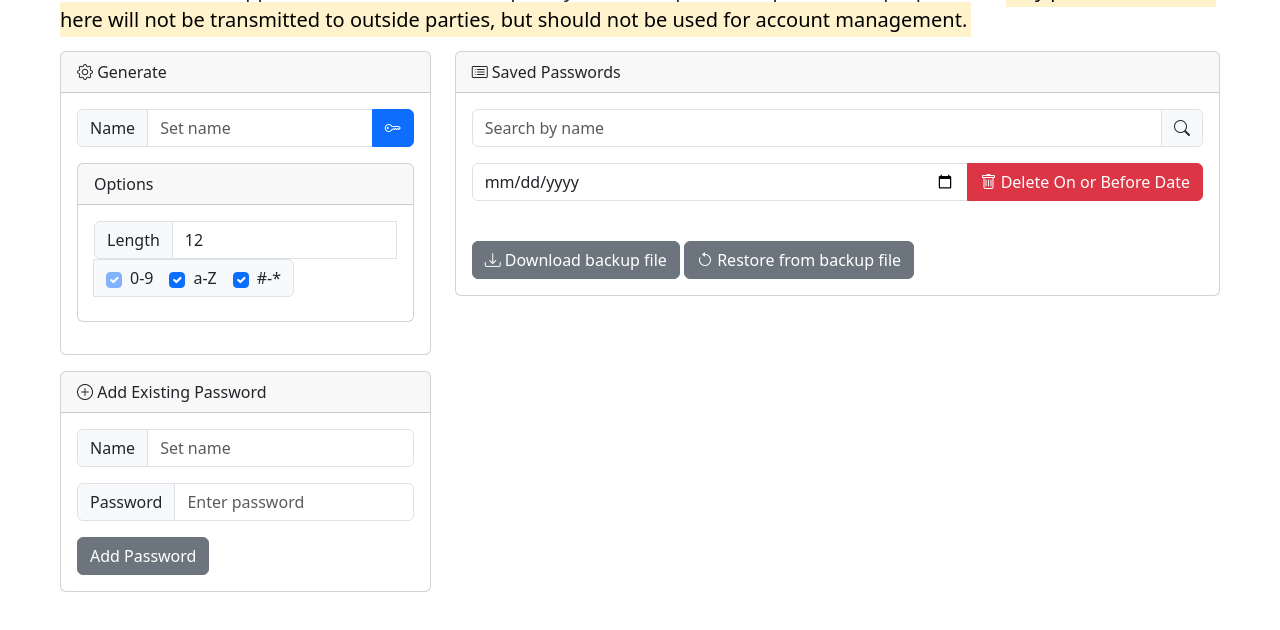
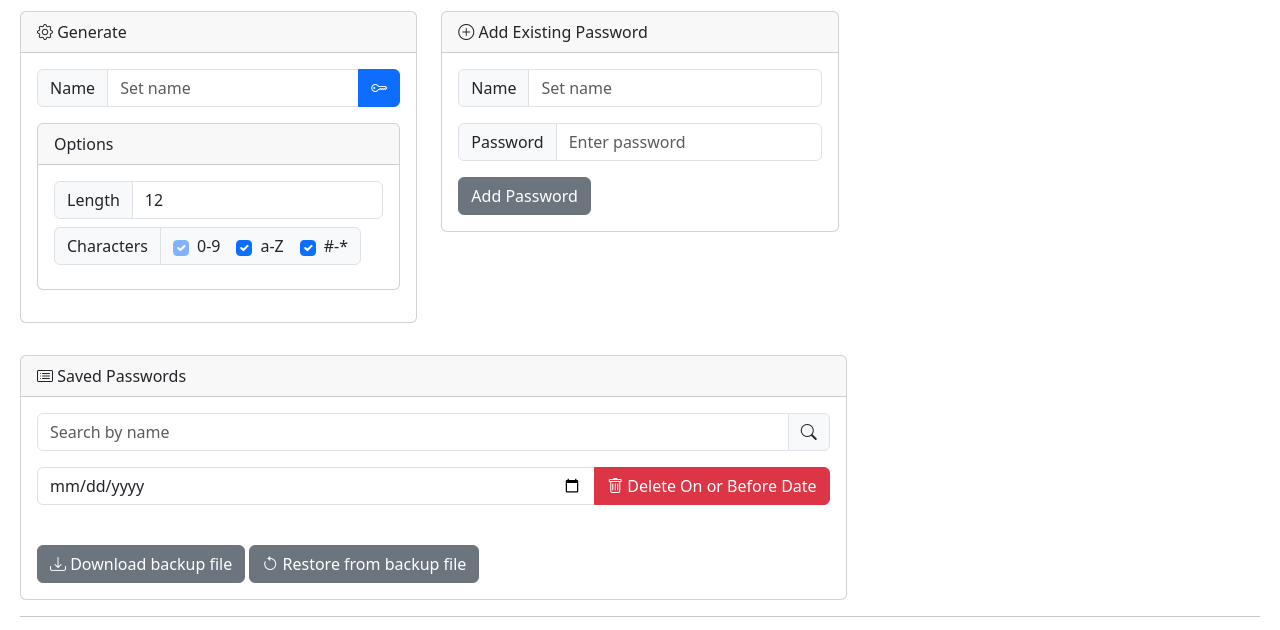
Before and after one commit to TetsuakiBaba/PPAPable, a website: page index.html in a window 1280 px wide. Shown: the part 201-831 px from the top of the page. Drawn offline with Linux system fonts and the light colour scheme.

Commit message:
fixed layout

```diff
--- a/index.html
+++ b/index.html
@@ -11,7 +11,7 @@
     <link rel="manifest" href="manifest.json">
 </head>
 
-<body class="p-5">
+<body class="p-2">
 
     <!-- Modal -->
     <div class="modal fade" id="staticBackdrop" data-bs-backdrop="static" data-bs-keyboard="false" tabindex="-1"
@@ -69,7 +69,9 @@
                                     <span for="passwordLength" class="input-group-text">Length</span>
                                     <input type="number" id="passwordLength" class="form-control" value="12" min="2"
                                         max="64">
-
+                                </div>
+                                <div class="mb-2 input-group">
+                                    <span class="input-group-text">Characters</span>
                                     <div class="input-group-text">
                                         <input class="form-check-input" type="checkbox" id="includeNumbers" checked
                                             disabled>
@@ -82,7 +84,7 @@
 
                                         <input class="form-check-input" type="checkbox" id="includeSymbols" checked>
                                         <span class="ms-2">#-*</span>
-
+                                    </div>
                                 </div>
                             </div>
                         </div>
@@ -93,6 +95,7 @@
                 </div>
             </div>
             <!-- 既存パスワードの追加用カード -->
+            <div class="mb-3 col-sm-12 col-lg-4">
                 <div class="card mb-3">
                     <div class="card-header"><i class="bi bi-plus-circle"></i> Add Existing Password</div>
                     <div class="card-body">
@@ -106,6 +109,7 @@
                         </div>
                         <button id="addExistingButton" class="btn btn-secondary" type="button">Add
                             Password</button>
+                    </div>
                 </div>
             </div>
         </div>
@@ -123,8 +127,8 @@
                     <!-- 日付入力と削除ボタン -->
                     <div class="input-group mb-3">
                         <input type="date" id="deleteBeforeInput" class="form-control">
-                            <button id="deleteBeforeButton" class="btn btn-danger" type="button"><i
-                                    class="bi bi-trash"></i> Delete On or Before Date</button>
+                        <button id="deleteBeforeButton" class="btn btn-danger" type="button"><i class="bi bi-trash"></i>
+                            Delete On or Before Date</button>
                     </div>
 
                     <!-- 保存されたパスワードのリスト -->
@@ -132,8 +136,8 @@
 
                     <!-- データバックアップと復元 -->
                     <div class="mt-4">
-                            <button id="backupButton" class="btn btn-secondary" type="button"><i
-                                    class="bi bi-download"></i> Download backup file</button>
+                        <button id="backupButton" class="btn btn-secondary" type="button"><i class="bi bi-download"></i>
+                            Download backup file</button>
                         <input type="file" id="restoreInput" class="d-none">
                         <button id="restoreButton" class="btn btn-secondary" type="button"><i
                                 class="bi bi-arrow-counterclockwise"></i> Restore from backup file</button>
@@ -141,7 +145,7 @@
                 </div>
             </div>
         </div>
-        </div>
+
         <hr>
         <footer>
             <p class="text-center small text-muted">
```
Lines whose indentation alone changed are shown as unchanged.
